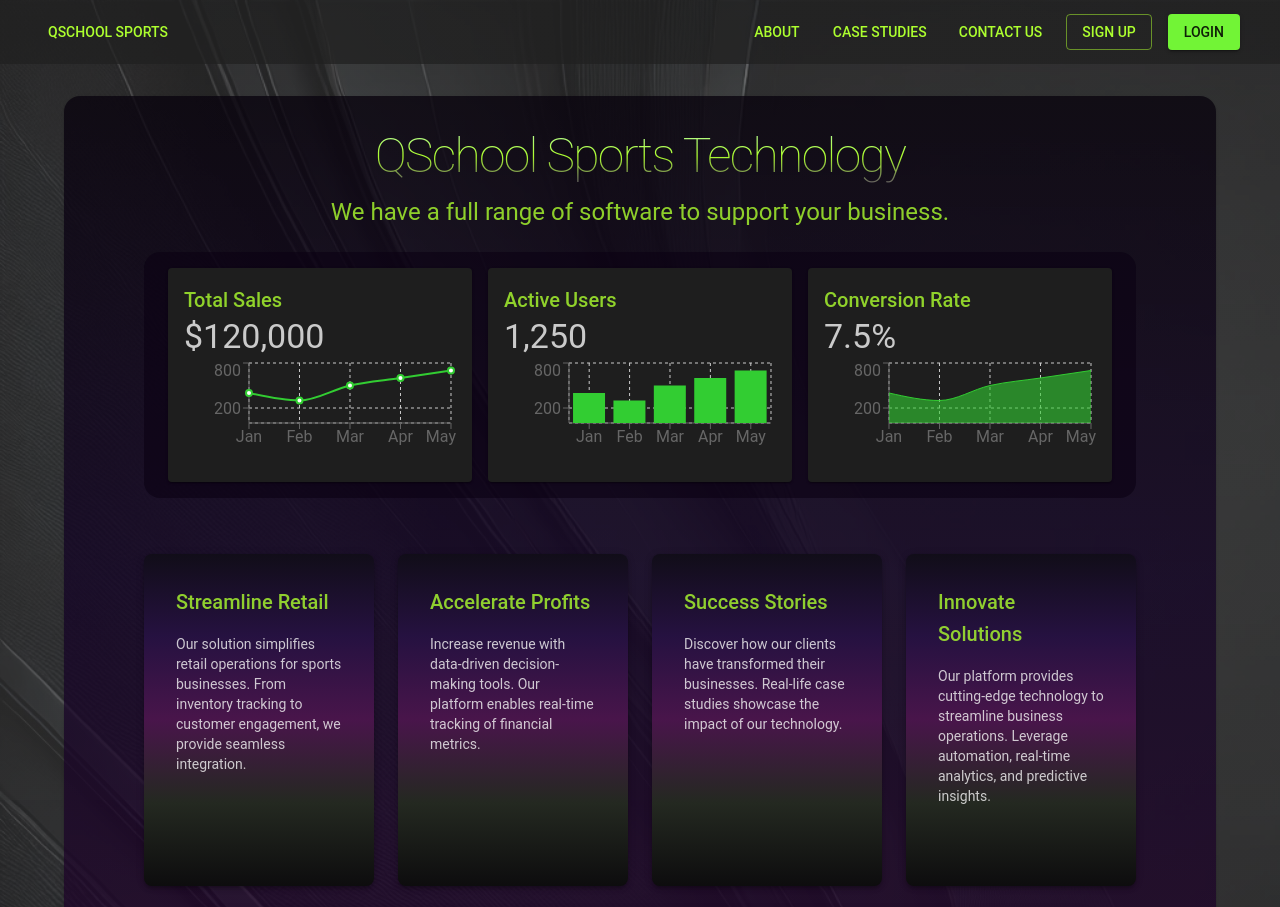
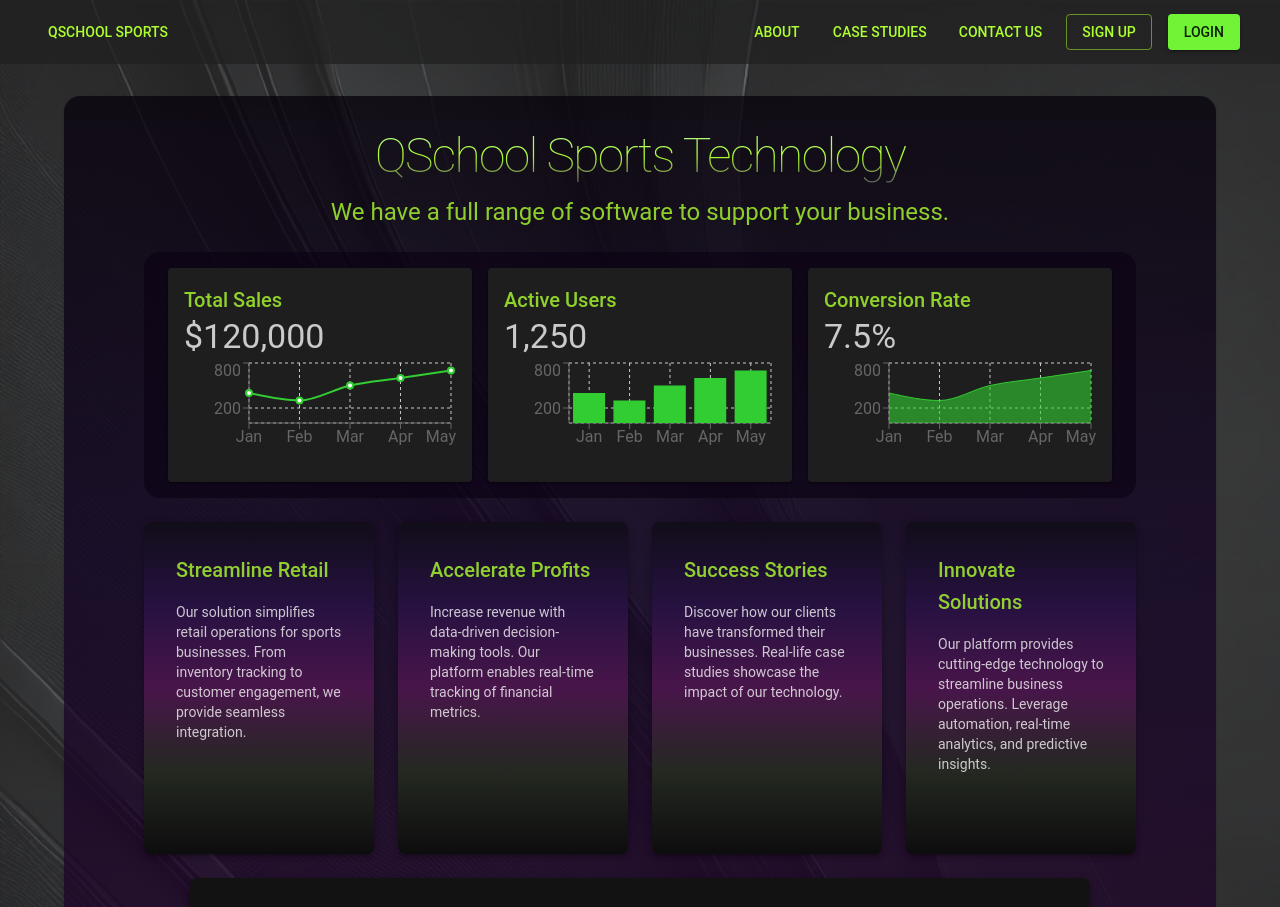
Before and after one commit to heymurphy/ReactMUITest, a React (Create React App) app: page / in a window 1280 px wide. Shown: the top 907 px of the page. Built offline with nearby package versions, Linux system fonts and the light colour scheme; no server answers.

Commit message:
spacing between home page elements

```diff
--- a/src/Home.js
+++ b/src/Home.js
@@ -58,7 +58,7 @@ const Home = () => {
             <ChartSamples />
 
             {/* Info Cards Section */}
-            <Grid container spacing={3} sx={{ mt: 4, alignItems: "stretch", minHeight: "200px" }}>
+            <Grid container spacing={3} sx={{ mt: 4, alignItems: "stretch", minHeight: "200px", marginTop: "0em" }}>
               {[
                 {
                   title: "Streamline Retail",
--- a/src/theme.js
+++ b/src/theme.js
@@ -57,7 +57,7 @@ const theme = createTheme({
       display: "flex",
       alignItems: "center",
       justifyContent: "center",
-      margin: "2em 0",
+      margin: "3em 0",
       padding: "1rem",
       borderRadius: "16px", // Rounded edges
     },
```
